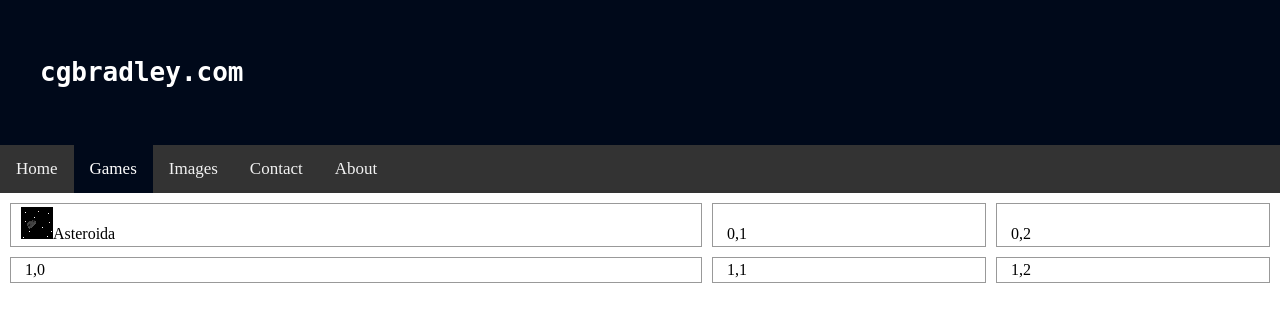
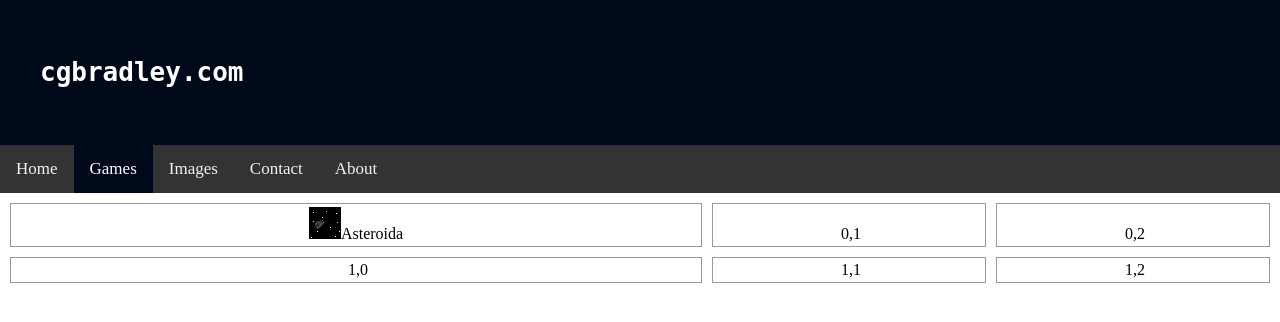
Before and after one commit to cgbradley/cgbradley.github.io, a PHP site: page /games in a window 1280 px wide. Shown: the top 322 px of the page. Run offline with PHP 8.4, Linux system fonts and the light colour scheme.

Commit message:
Update grid.css

```diff
--- a/css/grid.css
+++ b/css/grid.css
@@ -6,6 +6,8 @@
 .divTableRow {
 	display: table-row;
 	margin-top:50px;
+	vertical-align:middle;
+	text-align:center;
 }
 .divTableHeading {
 	background-color: #EEE;
```
